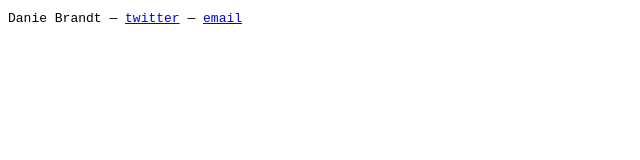
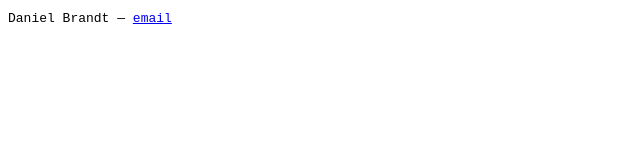
Before and after one commit to dbrandt/dbrandt.github.io, a plain HTML site: page index.html in a window 1280 px wide. Shown: the full height of the page, 0-640 px from the left. Drawn offline with Linux system fonts and the light colour scheme.

Commit message:
... and I don't even use twitter anymore.

```diff
--- a/index.html
+++ b/index.html
@@ -4,5 +4,5 @@
   <title>dbrandt.se</title>
 </head>
 <body>
-	<tt>Danie Brandt — <a href="https://twitter.com/bagu">twitter</a> — <a href="mailto:me@dbrandt.se">email</a></tt>
+  <tt>Daniel Brandt — <a href="mailto:me@dbrandt.se">email</a></tt>
 </body>
```
